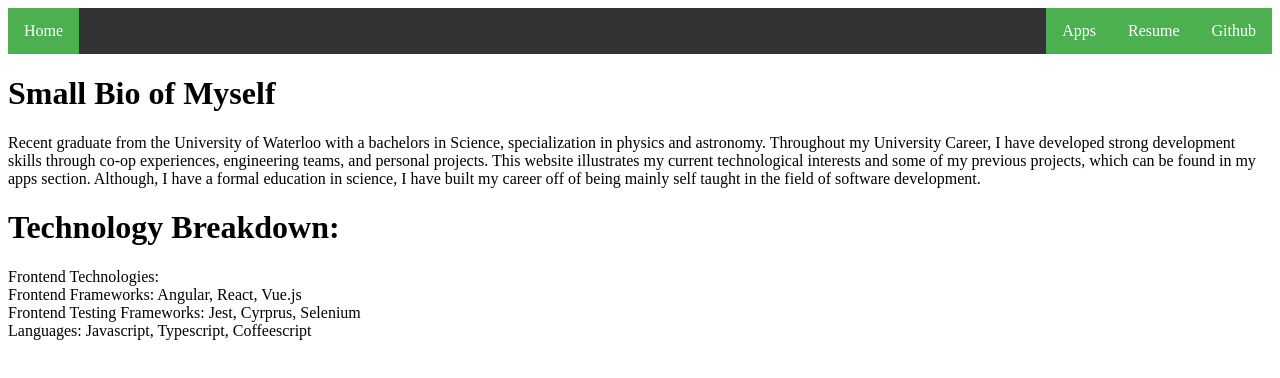
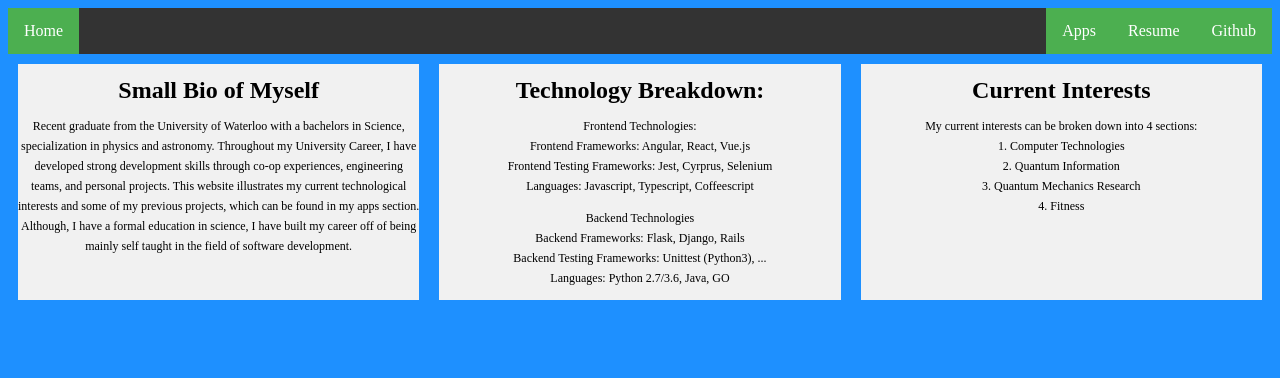
Before and after one commit to brandon-hiles/website, a plain HTML site: page index.html in a window 1280 px wide. Drawn offline with Linux system fonts and the light colour scheme.

Commit message:
Updating UI

```diff
--- a/index.html
+++ b/index.html
@@ -3,6 +3,25 @@
 	<head>
 		<title> Brandon Hiles Website </title>
       <link rel="stylesheet" href="css/main.css">
+      <style>
+        .flex-container {
+          display: flex;
+          justify-content: column;
+          background-color: DodgerBlue;
+        }
+
+        .flex-container > div {
+          background-color: #f1f1f1;
+          width: 1000px;
+          margin: 10px;
+          text-align: center;
+          line-height: 20px;
+          font-size: 12px;
+        }
+        body {
+          background-color: DodgerBlue;
+        }
+      </style>
 	</head>
 
 	<body>
@@ -12,16 +31,25 @@
           <li style="float:right"><a class="active" target="_blank" href="resume.pdf">Resume</a></li>
         	<li style="float:right"> <a class="active" href="apps.html"> Apps </a> </li>
       </ul>
-
-      <h1> Small Bio of Myself </h1>
-      <p> Recent graduate from the University of Waterloo with a bachelors in Science, specialization in physics and astronomy. Throughout my University Career, I have developed strong development skills through co-op experiences, engineering teams, and personal projects. This website illustrates my current technological interests and some of my previous projects, which can be found in my apps section. Although, I have a formal education in science, I have built my career off of being mainly self taught in the field of software development. </p>
-      <h1> Technology Breakdown: </h1>
+      <div class="flex-container">
+        <div>      <h1> Small Bio of Myself </h1>
+      <p> Recent graduate from the University of Waterloo with a bachelors in Science, specialization in physics and astronomy. Throughout my University Career, I have developed strong development skills through co-op experiences, engineering teams, and personal projects. This website illustrates my current technological interests and some of my previous projects, which can be found in my apps section. Although, I have a formal education in science, I have built my career off of being mainly self taught in the field of software development. </p></div>
+        <div>      <h1> Technology Breakdown: </h1>
       <p> Frontend Technologies: <br>
       Frontend Frameworks: Angular, React, Vue.js <br>
       Frontend Testing Frameworks: Jest, Cyrprus, Selenium <br>
       Languages: Javascript, Typescript, Coffeescript
       </p>
-
+      <p> Backend Technologies <br>
+      Backend Frameworks: Flask, Django, Rails <br>
+      Backend Testing Frameworks: Unittest (Python3), ... <br>
+      Languages: Python 2.7/3.6, Java, GO</div>
+        <div><h1> Current Interests </h1>       <p> My current interests can be broken down into 4 sections: <br>
+      1. Computer Technologies <br>
+      2. Quantum Information <br>
+      3. Quantum Mechanics Research <br>
+      4. Fitness </p></div>
+      </div>
 	</body>
 
 </html>
```
Also changed, not shown: apps.html (+5 -0 lines).
